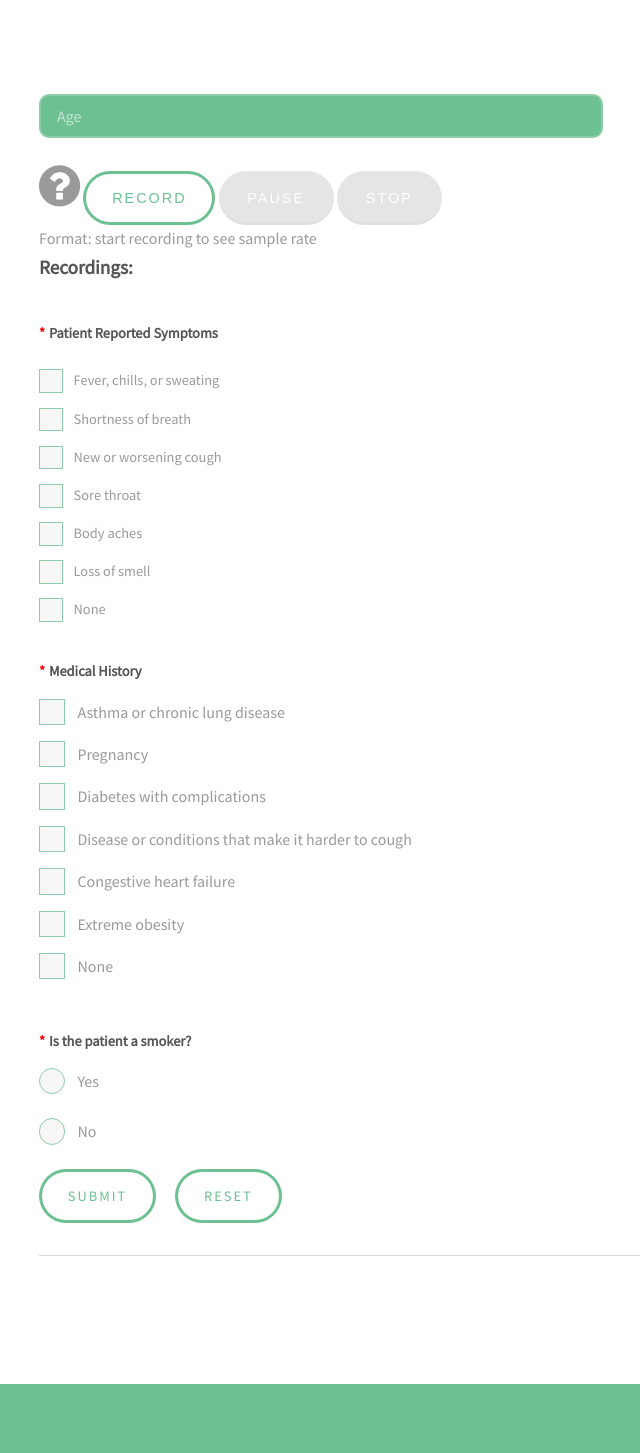
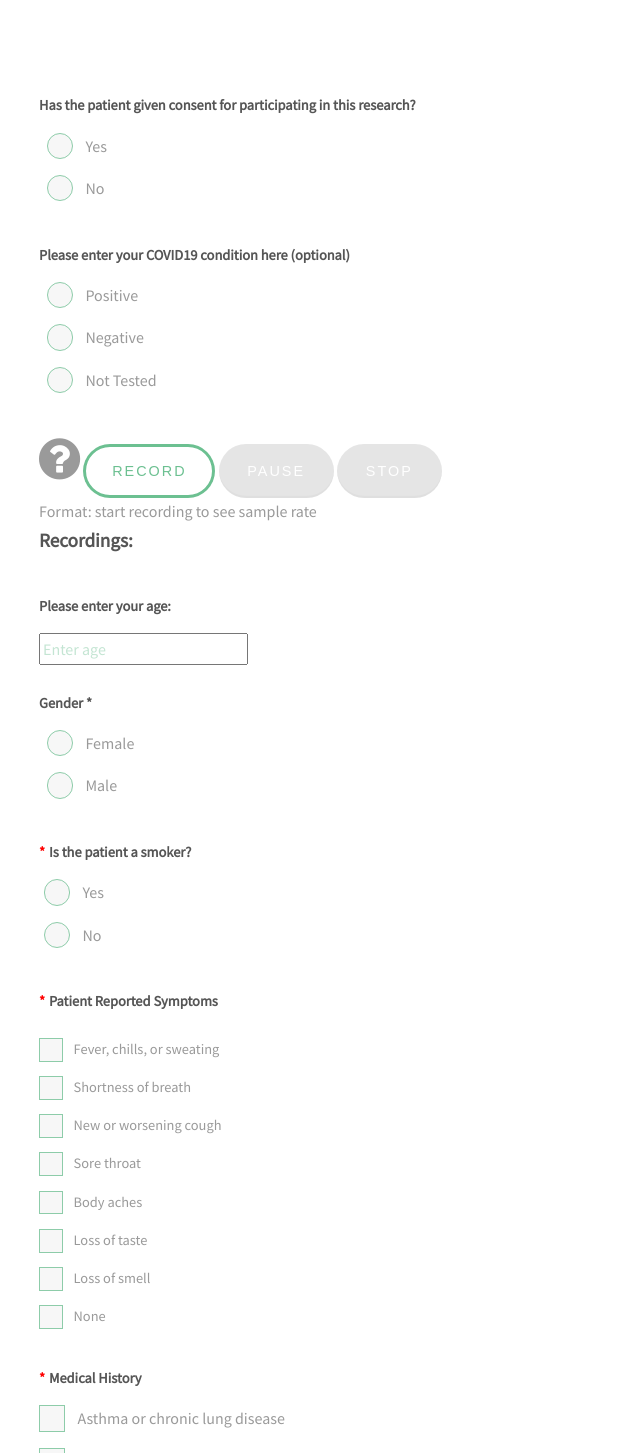
Before and after one commit to wabilasjad/virufy.github.io, a plain HTML site: page app.html in a window 1280 px wide. Shown: the part 616-2069 px from the top of the page, without its empty margins (25-665 px from the left). Drawn offline with nearby package versions, Linux system fonts and the light colour scheme.

Commit message:
Update form on app.html

```diff
--- a/app.html
+++ b/app.html
@@ -76,11 +76,40 @@
 		<div class="inner">
 			<form method="POST" enctype="multipart/form-data" id="myForm">
 				<!-- Break -->
-				<div class="row uniform">
-					<div class="6u 12u$(xsmall)">
-						<input type="text" name="age" id="age" placeholder="Age" />
-					</div>
+				<!--Consent Question -->
+				<div class="form-group">
+						<label for="consent">Has the patient given consent for participating in this research?
 				</div>
+				<div class="form-check form-check-inline" style="margin-left: 5px">
+            <input class="form-check-input" type="radio" name="consent" id="consent_yes" value="yes">
+            <label class="form-check-label" for="consent_yes" style="margin-left: 3px">Yes</label>
+        </div>
+
+				<div class="form-check form-check-inline" style="margin-left: 5px">
+            <input class="form-check-input" type="radio" name="consent" id="consent_no" value="no">
+            <label class="form-check-label" for="consent_no" style="margin-left: 3px">No</label>
+        </div>
+
+				<br/>
+				<!-- Covid Condition -->
+				<div class="form-group">
+						<label for="gender">Please enter your COVID19 condition here (optional)</label>
+									<div class="form-check form-check-inline" style="margin-left: 5px">
+												<input class="form-check-input" type="radio" name="condition" id="condition_positive" value="positive">
+												<label class="form-check-label" for="condition_positive" style="margin-left: 3px">Positive</label>
+									</div>
+									<div class="form-check form-check-inline" style="margin-left: 5px">
+											<input class="form-check-input" type="radio" name="condition" id="condition_negative" value="negative">
+												<label class="form-check-label" for="condition_negative" style="margin-left: 3px">Negative</label>
+									</div>
+									<div class="form-check form-check-inline" style="margin-left: 5px">
+											<input class="form-check-input" type="radio" name="condition" id="condition_not-tested" value="not-tested">
+												<label class="form-check-label" for="condition_not-tested" style="margin-left: 3px">Not Tested</label>
+									</div>
+				</div>
+				<br/>
+
+
 				<!-- Break
 				<div class="row uniform">
 					<div class="12u 12u$(small)">
@@ -98,6 +127,13 @@
 					</div>
 				</div> -->
 				<!-- Break -->
+
+
+
+
+
+
+
 				<div class="row uniform">
 					<div id="cough">
 						<i class="fa fa-question-circle fa-3x" onclick="show_instructions()"></i>
@@ -110,10 +146,47 @@
 				<p><strong>Recordings:</strong></p>
 				<ol id="recordingsList"></ol>
 
+				<!-- Age Question -->
+				<div class="row uniform">
+					<div class="6u 12u$(xsmall)">
+						<label for="age">Please enter your age: </label>
+						<input type="number" class="form-control" id="age" aria-describedby="age" placeholder="Enter age">
+					</div>
+				</div>
+				<br/>
+				<!-- Gender -->
+				<div class="form-group">
+            <label for="gender">Gender * </label>
+                  <div class="form-check form-check-inline" style="margin-left: 5px">
+                        <input class="form-check-input" type="radio" name="gender" id="gender_female" value="female">
+                        <label class="form-check-label" for="gender_female" style="margin-left: 3px">Female</label>
+                  </div>
+            			<div class="form-check form-check-inline" style="margin-left: 5px">
+                    	<input class="form-check-input" type="radio" name="gender" id="gender_male" value="male">
+                        <label class="form-check-label" for="gender_male" style="margin-left: 3px">Male</label>
+									</div>
+        </div>
+				<br/>
+				<!-- Smoker/Nonsmoker -->
+				<div class="12u 12u$(small)">
+						<label><span class="is-required">*</span>Is the patient a smoker?</label>
+				</div>
+
+				<div class="12u 12u$(small)" style="margin-left: 5px">
+						<input type="radio" id="Y" name="smoker" value="Yes">
+						<label for="Y">Yes</label>
+				</div>
+
+				<div class="12u 12u$(small)" style="margin-left: 5px">
+						<input type="radio" id="N" name="smoker" value="No">
+						<label for="N">No</label>
+				</div>
+
+				<br/>
 				<!-- Break -->
 				<div class="row uniform">
 					<div class="6u 12u$(small)">
-						<label><span class="is-required">*</span>Patient Reported Symptoms </span><br><br>
+						<label><span class="is-required">*</span>Patient Reported Symptoms</span><br><br>
 
 							<input type="checkbox" id="roundtrip1" name="reported_symptoms" value="Fever, chills, or sweating">
 							<label for="roundtrip1">Fever, chills, or sweating</label>
@@ -136,12 +209,16 @@
 
 							<br>
 
-							<input type="checkbox" id="roundtrip7" name="reported_symptoms" value="Loss of smell">
-							<label for="roundtrip7">Loss of smell</label>
+							<input type="checkbox" id="roundtrip7" name="reported_symptoms" value="Loss of taste">
+							<label for="roundtrip7">Loss of taste</label>
 							<br>
 
-							<input type="checkbox" id="roundtrip8" name="reported_symptoms" value="None">
-							<label for="roundtrip8">None</label>
+							<input type="checkbox" id="roundtrip8" name="reported_symptoms" value="Loss of smell">
+							<label for="roundtrip8">Loss of smell</label>
+							<br>
+
+							<input type="checkbox" id="roundtrip9" name="reported_symptoms" value="None">
+							<label for="roundtrip9">None</label>
 
 					</div>
 				</div>
@@ -186,15 +263,6 @@
 				<!-- Break -->
 				<!-- Break -->
 				<div class="row uniform"><br>
-					<div class="12u 12u$(small)">
-						<label><span class="is-required">*</span>Is the patient a smoker?</label>
-						<input type="radio" id="Y" name="smoker" value="Yes">
-						<label for="Y">Yes</label>
-					</div>
-					<div class="12u 12u$(small)">
-						<input type="radio" id="N" name="smoker" value="No">
-						<label for="N">No</label>
-					</div>
 					<!-- Break -->
 					<div class="12u$">
 						<ul class="actions">
```
